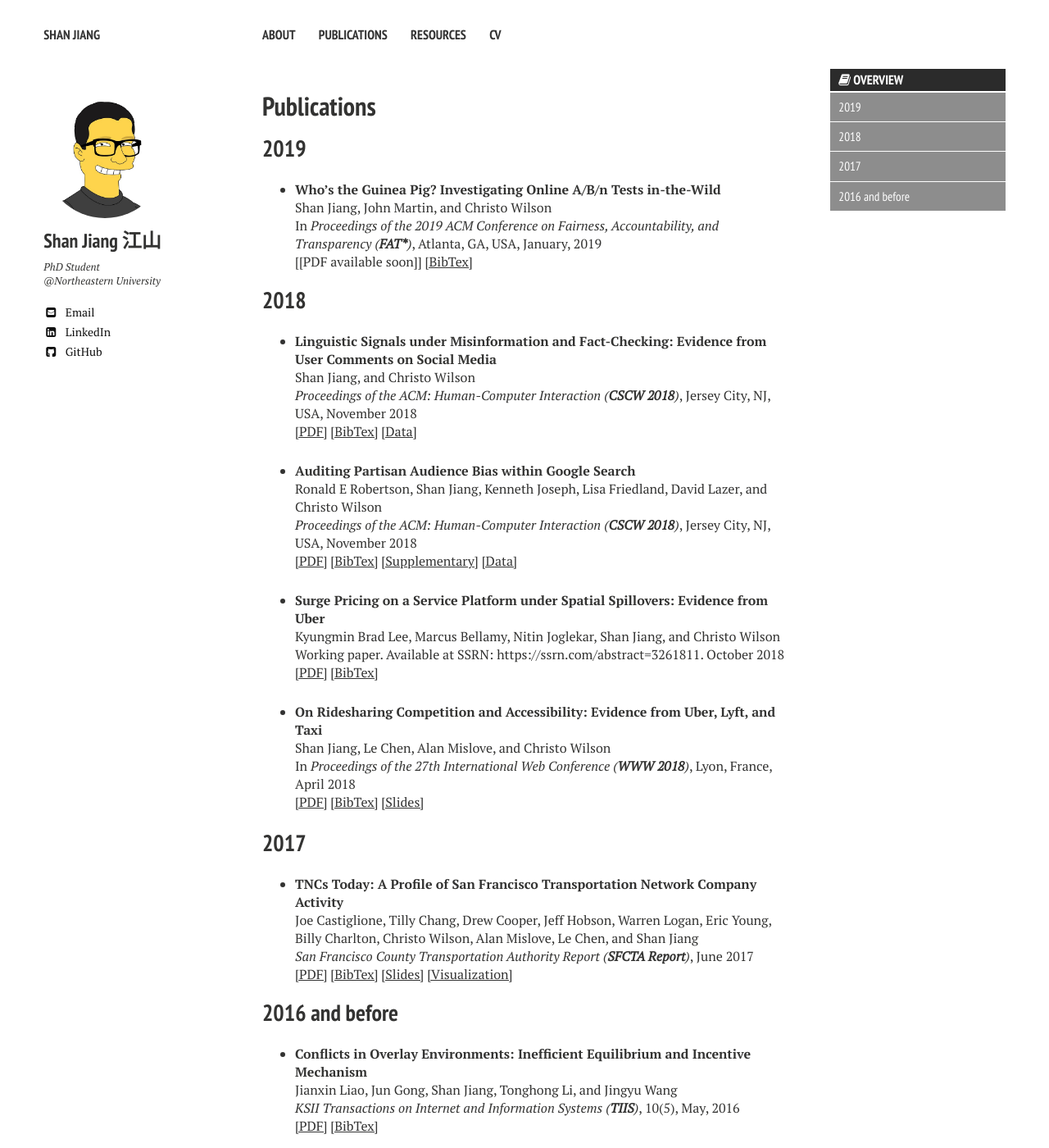
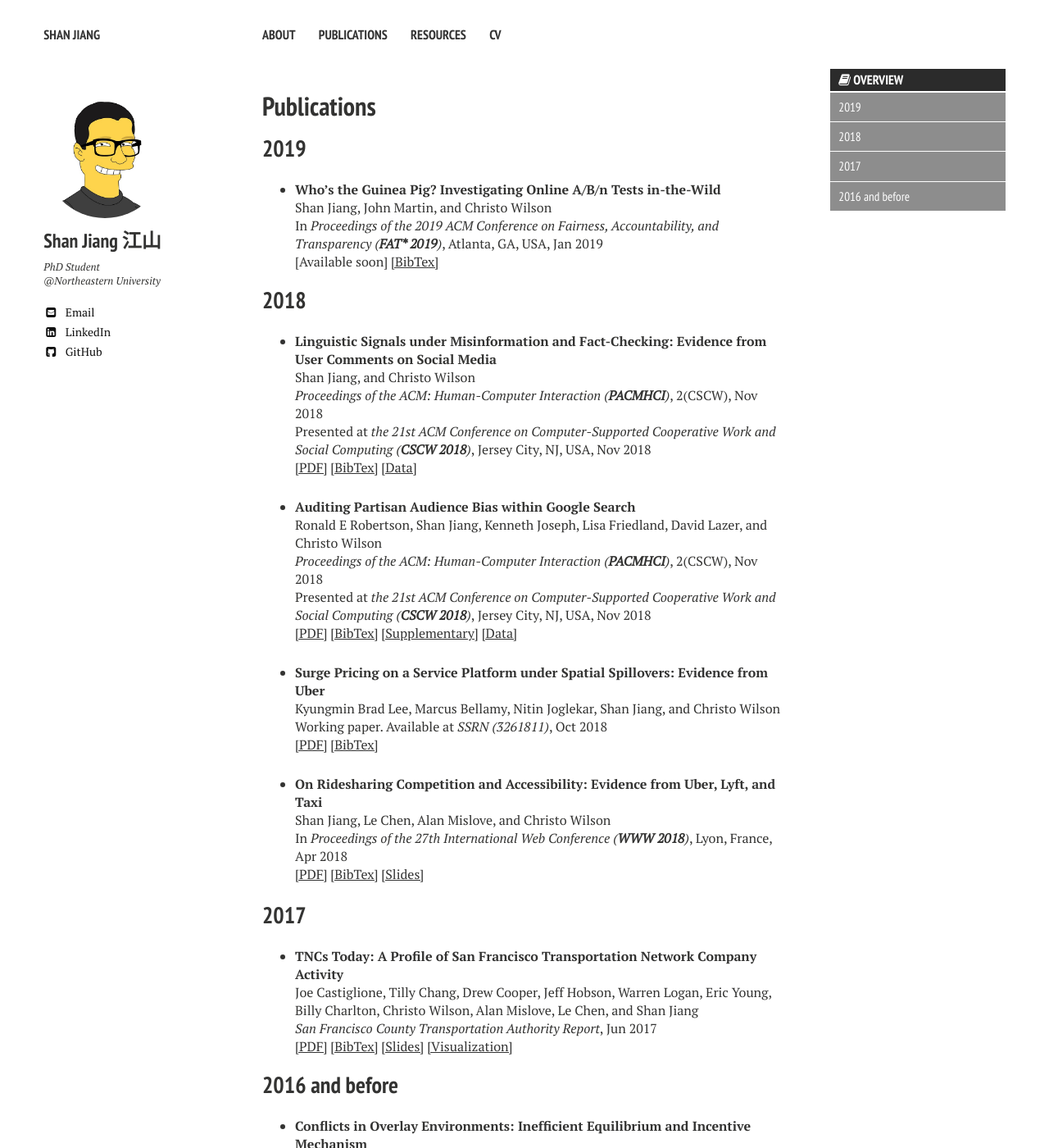
Before and after one commit to printfoo/printfoo.github.io, a Jekyll site: the page built from publications/index.md, in a window 1280 px wide and 1400 px high. Shown: the whole window at 82% size. Built offline with Jekyll 4.4.1, drawn with Linux system fonts in a browser that asks for light colours; nearby versions of some CDN libraries; some of the changed text lies outside the part shown.

Commit message:
update pubs

```diff
--- a/publications/index.md
+++ b/publications/index.md
@@ -13,56 +13,58 @@ comments: false
 
 * **Who’s the Guinea Pig? Investigating Online A/B/n Tests in-the-Wild**
 Shan Jiang, John Martin, and Christo Wilson
-In *Proceedings of the 2019 ACM Conference on Fairness, Accountability, and Transparency (**FAT\***)*, Atlanta, GA, USA, January, 2019
-[\[PDF available soon\]] [\[BibTex\]](fat19_bib.txt){:target="_blank"}
+In *Proceedings of the 2019 ACM Conference on Fairness, Accountability, and Transparency (**FAT\* 2019**)*, Atlanta, GA, USA, Jan 2019
+[Available soon] [\[BibTex\]](fat19_bib.txt){:target="_blank"}
 
 ## 2018
 
 * **Linguistic Signals under Misinformation and Fact-Checking: Evidence from User Comments on Social Media**
 Shan Jiang, and Christo Wilson
-*Proceedings of the ACM: Human-Computer Interaction (**CSCW 2018**)*, Jersey City, NJ, USA, November 2018
+*Proceedings of the ACM: Human-Computer Interaction (**PACMHCI**)*, 2(CSCW), Nov 2018
+Presented at *the 21st ACM Conference on Computer-Supported Cooperative Work and Social Computing (**CSCW 2018**)*, Jersey City, NJ, USA, Nov 2018
 [\[PDF\]](cscw18a_paper.pdf){:target="_blank"} [\[BibTex\]](cscw18a_bib.txt){:target="_blank"} [\[Data\]](../resources/#misinformation){:target="_blank"}
 
 * **Auditing Partisan Audience Bias within Google Search**
 Ronald E Robertson, Shan Jiang, Kenneth Joseph, Lisa Friedland, David Lazer, and Christo Wilson
-*Proceedings of the ACM: Human-Computer Interaction (**CSCW 2018**)*, Jersey City, NJ, USA, November 2018
+*Proceedings of the ACM: Human-Computer Interaction (**PACMHCI**)*, 2(CSCW), Nov 2018
+Presented at *the 21st ACM Conference on Computer-Supported Cooperative Work and Social Computing (**CSCW 2018**)*, Jersey City, NJ, USA, Nov 2018
 [\[PDF\]](cscw18b_paper.pdf){:target="_blank"} [\[BibTex\]](cscw18b_bib.txt){:target="_blank"} [\[Supplementary\]](cscw18b_supplementary.pdf){:target="_blank"} [\[Data\]](../resources/#partisan-bias){:target="_blank"}
 
 * **Surge Pricing on a Service Platform under Spatial Spillovers: Evidence from Uber**
 Kyungmin Brad Lee, Marcus Bellamy, Nitin Joglekar, Shan Jiang, and Christo Wilson
-Working paper. Available at SSRN: https://ssrn.com/abstract=3261811. October 2018
+Working paper. Available at *SSRN (3261811)*, Oct 2018
 [\[PDF\]](ssrn18_paper.pdf){:target="_blank"} [\[BibTex\]](ssrn18_bib.txt){:target="_blank"}
 
 * **On Ridesharing Competition and Accessibility: Evidence from Uber, Lyft, and Taxi**
 Shan Jiang, Le Chen, Alan Mislove, and Christo Wilson
-In *Proceedings of the 27th International Web Conference (**WWW 2018**)*, Lyon, France, April 2018
+In *Proceedings of the 27th International Web Conference (**WWW 2018**)*, Lyon, France, Apr 2018
 [\[PDF\]](www18_paper.pdf){:target="_blank"} [\[BibTex\]](www18_bib.txt){:target="_blank"} [\[Slides\]](www18_slides.pdf){:target="_blank"}
 
 ## 2017
 
 * **TNCs Today: A Profile of San Francisco Transportation Network Company Activity**
 Joe Castiglione, Tilly Chang, Drew Cooper, Jeff Hobson, Warren Logan, Eric Young, Billy Charlton, Christo Wilson, Alan Mislove, Le Chen, and Shan Jiang
-*San Francisco County Transportation Authority Report (**SFCTA Report**)*, June 2017
+*San Francisco County Transportation Authority Report*, Jun 2017
 [\[PDF\]](sfcta17_paper.pdf){:target="_blank"} [\[BibTex\]](sfcta17_bib.txt){:target="_blank"} [\[Slides\]](sfcta17_slides.pdf){:target="_blank"} [\[Visualization\]](https://tncstoday.sfcta.org){:target="_blank"}
 
 ## 2016 and before
 
 * **Conflicts in Overlay Environments: Inefficient Equilibrium and Incentive Mechanism**
 Jianxin Liao, Jun Gong, Shan Jiang, Tonghong Li, and Jingyu Wang
-*KSII Transactions on Internet and Information Systems (**TIIS**)*, 10(5), May, 2016
+*KSII Transactions on Internet and Information Systems (**TIIS**)*, 10(5), May 2016
 [\[PDF\]](tiis16_paper.pdf){:target="_blank"} [\[BibTex\]](tiis16_bib.txt){:target="_blank"}
 
 * **Interactions among Overlays and Traffic Engineering: Equilibrium and Cooperation without Payment**
 Shan Jiang, Jun Gong, Jingyu Wang, Jianxin Liao, and Tonghong Li
-In *Proceedings of the 2015 IEEE 58th Global Communications Conference (**GLOBECOM 2015**)*, San Diego, CA, USA, December, 2015
+In *Proceedings of the 2015 IEEE 58th Global Communications Conference (**GLOBECOM 2015**)*, San Diego, CA, USA, Dec 2015
 [\[PDF\]](globecom15_paper.pdf){:target="_blank"} [\[BibTex\]](globecom15_bib.txt){:target="_blank"}
 
 * **Competitive Equilibrium and Stable Coalition in Overlay Environments**
 Shan Jiang, Jianxin Liao, Jun Gong, Jingyu Wang, and Tonghong Li
-In *Proceedings of the 2015 IEEE 40th Conference on Local Computer Networks (**LCN 2015**)*, Clearwater Beach, FL, USA, October, 2015
+In *Proceedings of the 2015 IEEE 40th Conference on Local Computer Networks (**LCN 2015**)*, Clearwater Beach, FL, USA, Oct 2015
 [\[PDF\]](lcn15_paper.pdf){:target="_blank"} [\[BibTex\]](lcn15_bib.txt){:target="_blank"}
 
 * **Combination Feature for Image Retrieval in the Distributed Datacenter**
 Di Yang, Jianxin Liao, Qi Qi, Jingyu Wang, Haifeng Sun, and Shan Jiang
-In *Proceedings of the 2014 IEEE 20th International Conference on Parallel and Distributed Systems (**ICPADS 2014**)*, Hsinchu, Taiwan, December, 2014
+In *Proceedings of the 2014 IEEE 20th International Conference on Parallel and Distributed Systems (**ICPADS 2014**)*, Hsinchu, Taiwan, Dec 2014
 [\[PDF\]](icpads14_paper.pdf){:target="_blank"} [\[BibTex\]](icpads14_bib.txt){:target="_blank"}
```
